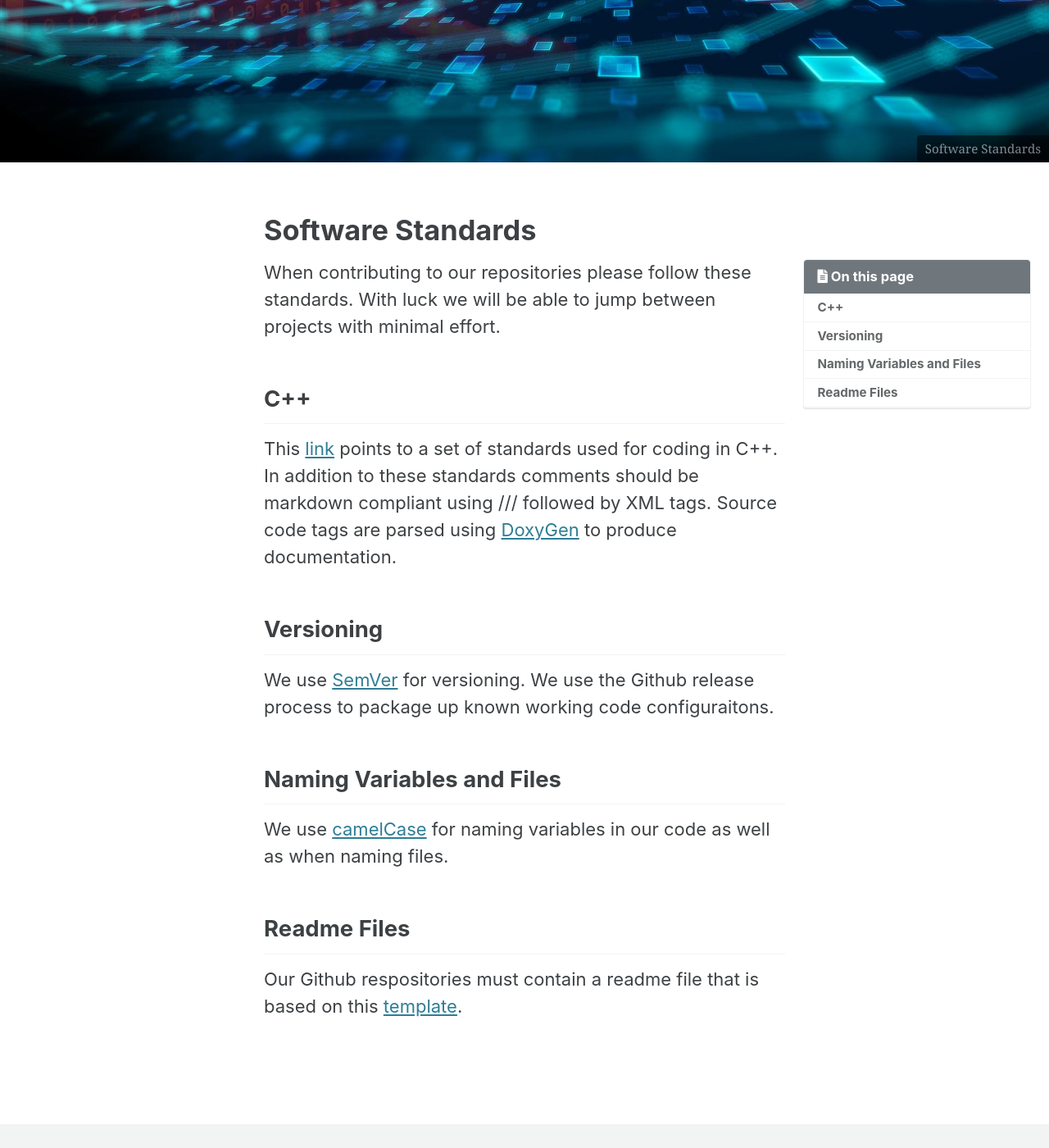
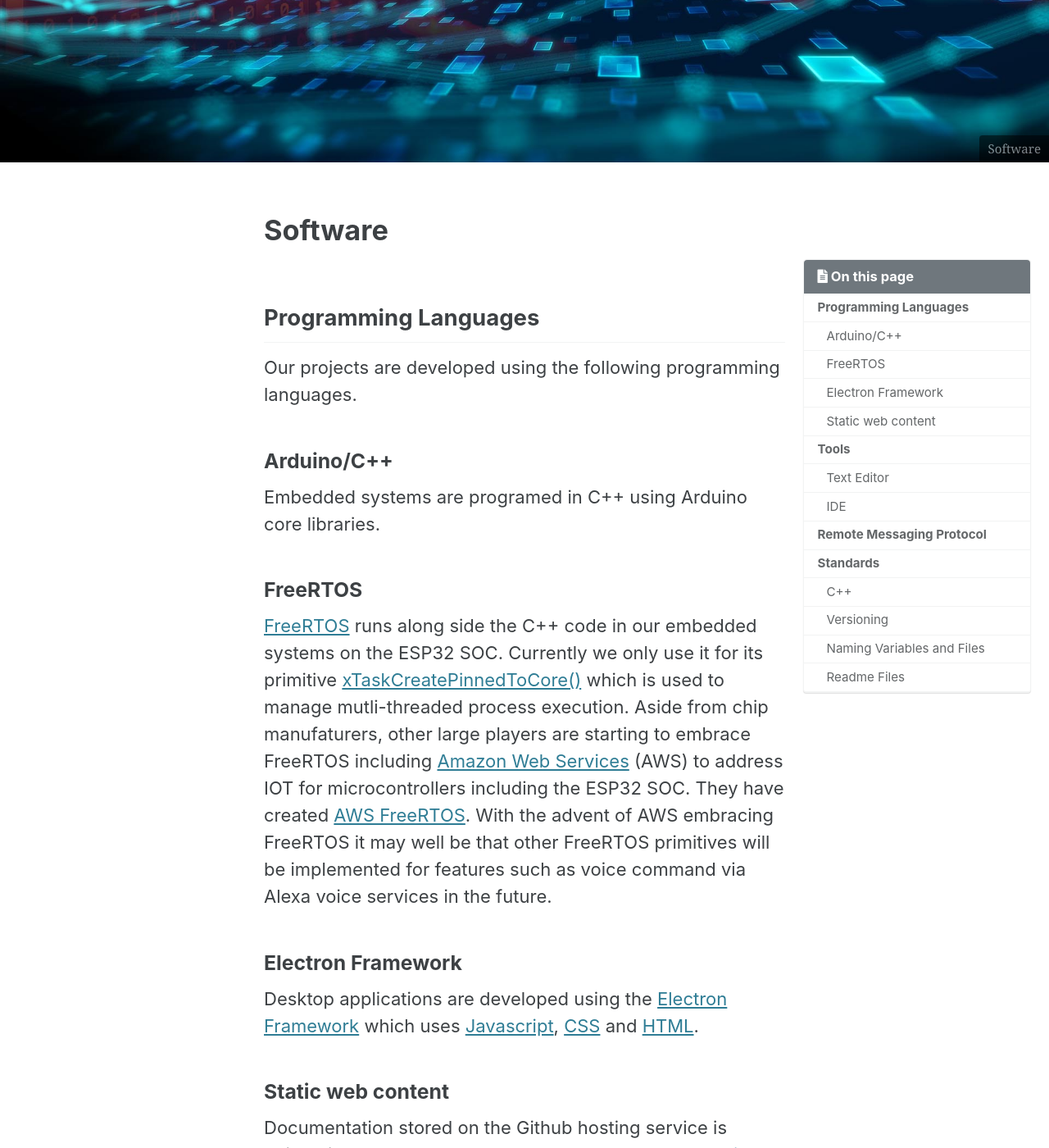
Before and after one commit to va3wam/va3wam.github.io, a Jekyll site: the page built from _pages/softwareStandards.md, in a window 1280 px wide and 1400 px high, scrolled down 754 px. Shown: the whole window at 82% size. Built offline with Jekyll 4.4.1, drawn with Linux system fonts in a browser that asks for light colours; cached includes are drawn as plain includes; some of the changed text lies outside the part shown.

Commit message:
Update softwareStandards.md

```diff
--- a/_pages/softwareStandards.md
+++ b/_pages/softwareStandards.md
@@ -1,30 +1,69 @@
 ---
 layout: single
 author_profile: false
-permalink: /softwareStandards/
-title: "Software Standards"
-excerpt: "Summary of the coding standards and best practices used for our projects."
+permalink: /software/
+title: "Software"
+excerpt: "Summary of the languages, coding standards, tools and best practices used for our projects."
 toc: true
 header:
-  caption: "Software Standards"
+  caption: "Software"
   image: "/assets/images/software.jpg"
 
 ---
-When contributing to our repositories please follow these standards. With luck we will be able to jump between projects
-with minimal effort.
 
-## C++
+## Programming Languages
+Our projects are developed using the following programming languages.
+
+### Arduino/C++
+Embedded systems are programed in C++ using Arduino core libraries.
+
+### FreeRTOS
+<a href="https://freertos.org/">FreeRTOS</a> runs along side the C++ code in our embedded systems on the ESP32 SOC.  Currently we only use it for its primitive <a href="https://docs.espressif.com/projects/esp-idf/en/latest/esp32/api-reference/system/freertos.html">xTaskCreatePinnedToCore()</a> which is used to manage mutli-threaded process execution. Aside from chip manufaturers, other large players are starting to embrace FreeRTOS including <a href="https://aws.amazon.com/">Amazon Web Services</a> (AWS) to address IOT for microcontrollers including the ESP32 SOC. They have created <a href="https://techcrunch.com/2017/11/29/amazon-freertos-is-a-new-operating-system-for-microcontroller-based-iot-devices/">AWS FreeRTOS</a>. With the advent of AWS embracing FreeRTOS it may well be that other FreeRTOS primitives will be implemented for features such as voice command via Alexa voice services in the future.
+
+### Electron Framework
+Desktop applications are developed using the <a href="https://www.electronjs.org/">Electron Framework</a> which uses <a href="https://en.wikipedia.org/wiki/JavaScript">Javascript</a>, <a href="https://en.wikipedia.org/wiki/Cascading_Style_Sheets">CSS</a> and <a href="https://en.wikipedia.org/wiki/HTML">HTML</a>.
+
+### Static web content
+Documentation stored on the Github hosting service is written in Gem, Jekyll, <a href="https://en.wikipedia.org/wiki/Markdown">Markdown</a>,  <a href="https://en.wikipedia.org/wiki/HTML">HTML</a>, <a href="https://en.wikipedia.org/wiki/Cascading_Style_Sheets">CSS</a>, <a href="https://en.wikipedia.org/wiki/JavaScript">Javascript</a>.
+
+## Tools
+The following software is recommended for developing a VA3WAM project.
+
+### Text Editor
+Our projects are written using <a href="https://code.visualstudio.com/">Visual Studio Code</a> (VSC) as your enhanced text editor. Within VSC install these plug-ins:
+<ul>
+    <li><a href="https://github.com/bbenoist/vscode-doxygen">Doygen</a></li>
+    <li><a href="https://github.com/christophschlosser/doxdocgen">Doygen Document Generator</a></li>
+    <li><a href="https://github.com/Microsoft/vscode-cpptools">C/C++</a></li>
+    <li><a href="https://github.com/mdickin/vscode-markdown-shortcuts">Markdown Shortcuts</a></li>
+    <li><a href="https://github.com/Microsoft/vscode-themes">Markdown Theme Kit</a></li>
+    <li><a href="https://github.com/AlanWalk/Markdown-TOC">Markdown TOC</a></li>
+    <li><a href="https://github.com/DavidAnson/vscode-markdownlint">Markdown Lint</a></li>
+    <li><a href="https://github.com/platformio/platformio-vscode-ide">PlatformIO IDE</a> - embedded programming <a href="https://en.wikipedia.org/wiki/Integrated_development_environment">IDE</a></li>
+    <li><a href="https://github.com/Gruntfuggly/todo-tree">Todo Tree</a></li>
+</ul>
+
+### IDE
+Our embedded systems are programmed using <a hraf="https://platformio.org/">PlatformIO</a>. HTML content is written using the <a href="https://www.seamonkey-project.org/">Sea Monkey</a> Internet Application Suite.
+
+## Remote Messaging Protocol
+Messaging for our embedded appications is done using the MQTT protocol, the <a href="https://mosquitto.org/"> Mosquito MQTT Broker</a> and the <a href="http://mqttfx.org/">MQTTfx</a> MQTT client.
+
+## Standards
+When contributing to our repositories please follow these standards.
+
+### C++
 This <a href="http://www.edparrish.net/common/cppdoc.html">link</a> points to a set of standards used for coding in C++.
 In addition to these standards comments should be markdown compliant using /// followed by XML tags. Source code tags are
 parsed using <a href="https://en.wikipedia.org/wiki/Doxygen">DoxyGen</a> to produce documentation.
 
-## Versioning
+### Versioning
 We use <a href="http://semver.org/">SemVer</a> for versioning. We use the Github release process to package up known working
-code configuraitons.
+code configuraitons. SVC for VA3WAM repositories is handled using <a href="https://git-scm.com/">Git</a>.
 
-## Naming Variables and Files
+### Naming Variables and Files
 We use <a href="https://en.wikipedia.org/wiki/Camel_case">camelCase</a> for naming variables in our code as well as when naming files.
 
-## Readme Files
+### Readme Files
 Our Github respositories must contain a readme file that is based on this
 <a href="https://github.com/va3wam/TWIPe/blob/Andrew/README.md">template</a>.
```
